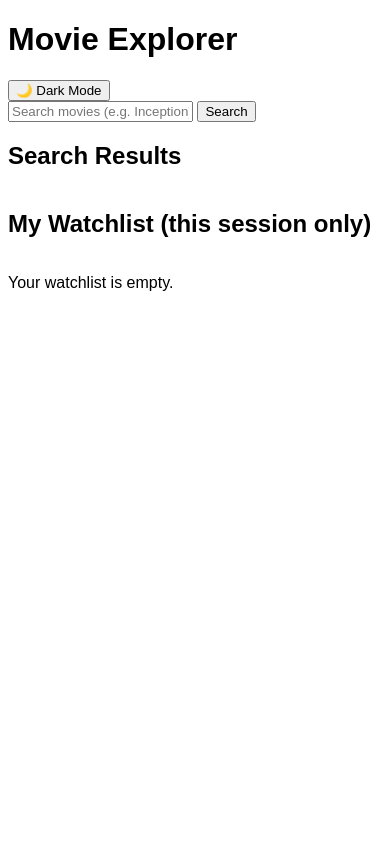
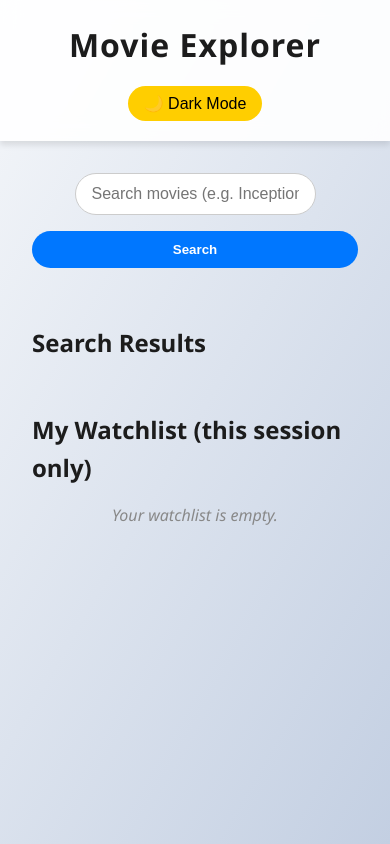
Before and after one commit to wsuits6/MovieHub, a plain HTML site: page index.html in a window 390 px wide. Drawn offline with Linux system fonts and the light colour scheme.

```diff
--- a/styles/style.css
+++ b/styles/style.css
@@ -1,33 +1,215 @@
-body {
-  font-family: Arial, sans-serif;
-  transition: background 0.4s, color 0.4s;
+/* Base Reset */
+* {
+  box-sizing: border-box;
+  margin: 0;
+  padding: 0;
 }
 
+body {
+  font-family: 'Segoe UI', Tahoma, Geneva, Verdana, sans-serif;
+  background: linear-gradient(120deg, #f5f7fa, #c3cfe2);
+  color: #1c1c1c;
+  line-height: 1.6;
+  transition: background 0.4s ease, color 0.4s ease;
+  min-height: 100vh;
+  display: flex;
+  flex-direction: column;
+}
+
+/* Dark Mode */
 .dark-mode {
-  background: #121212;
+  background: linear-gradient(120deg, #121212, #1e1e1e);
   color: #e0e0e0;
 }
 
+/* Header */
+header {
+  display: flex;
+  justify-content: space-between;
+  align-items: center;
+  padding: 1.2rem 2rem;
+  background: rgba(255,255,255,0.9);
+  box-shadow: 0 4px 6px rgba(0,0,0,0.1);
+  backdrop-filter: blur(10px);
+  transition: background 0.4s, box-shadow 0.4s;
+}
+
+.dark-mode header {
+  background: rgba(30,30,30,0.9);
+  box-shadow: 0 4px 6px rgba(0,0,0,0.6);
+}
+
+header h1 {
+  font-size: 2rem;
+  letter-spacing: 1px;
+}
+
+/* Theme Button */
+#themeToggle {
+  padding: 0.5rem 1rem;
+  border: none;
+  border-radius: 50px;
+  cursor: pointer;
+  font-size: 1rem;
+  transition: background 0.3s, transform 0.3s;
+  background: #ffce00;
+}
+
+#themeToggle:hover {
+  transform: scale(1.1);
+}
+
+.dark-mode #themeToggle {
+  background: #bb86fc;
+  color: #fff;
+}
+
+/* Main Sections */
+main {
+  flex: 1;
+  padding: 2rem;
+  max-width: 1200px;
+  margin: auto;
+}
+
+.search-area {
+  display: flex;
+  flex-wrap: wrap;
+  align-items: center;
+  gap: 1rem;
+  margin-bottom: 2rem;
+}
+
+#searchInput {
+  flex: 1;
+  padding: 0.7rem 1rem;
+  border-radius: 50px;
+  border: 1px solid #ccc;
+  font-size: 1rem;
+  transition: all 0.3s;
+}
+
+#searchInput:focus {
+  outline: none;
+  border-color: #0077ff;
+  box-shadow: 0 0 10px rgba(0,119,255,0.3);
+}
+
+#searchBtn {
+  padding: 0.7rem 1.5rem;
+  border-radius: 50px;
+  border: none;
+  background: #0077ff;
+  color: #fff;
+  cursor: pointer;
+  font-weight: bold;
+  transition: all 0.3s;
+}
+
+#searchBtn:hover {
+  background: #005bb5;
+  transform: translateY(-2px);
+}
+
+.dark-mode #searchBtn {
+  background: #bb86fc;
+}
+
+.dark-mode #searchInput {
+  background: #2d2d2d;
+  color: #e0e0e0;
+  border: 1px solid #555;
+}
+
+/* Status Message */
+#statusMessage {
+  width: 100%;
+  margin-top: 0.5rem;
+  font-style: italic;
+  color: #ff4d4f;
+}
+
+/* Grids */
 .grid {
   display: grid;
   grid-template-columns: repeat(auto-fill, minmax(220px, 1fr));
   gap: 20px;
 }
 
+/* Movie Card */
 .movie-card {
   background: #fff;
-  border-radius: 8px;
+  border-radius: 12px;
   overflow: hidden;
-  box-shadow: 0 4px 8px rgba(0,0,0,0.1);
-  transition: transform 0.3s, box-shadow 0.3s;
+  box-shadow: 0 10px 20px rgba(0,0,0,0.1);
+  transition: transform 0.3s ease, box-shadow 0.3s ease;
   cursor: pointer;
+  display: flex;
+  flex-direction: column;
+}
+
+.movie-card img {
+  width: 100%;
+  height: 330px;
+  object-fit: cover;
+  transition: transform 0.3s ease;
+}
+
+.movie-card:hover img {
+  transform: scale(1.05);
 }
 
 .movie-card:hover {
-  transform: scale(1.05);
-  box-shadow: 0 8px 16px rgba(0,0,0,0.2);
+  transform: translateY(-5px);
+  box-shadow: 0 15px 30px rgba(0,0,0,0.2);
+}
+
+.movie-card .info {
+  padding: 1rem;
+}
+
+.movie-card .info h3 {
+  margin-bottom: 0.5rem;
+  font-size: 1.1rem;
+}
+
+.movie-card .info p {
+  font-size: 0.9rem;
+  color: #555;
 }
 
 .dark-mode .movie-card {
   background: #2d2d2d;
 }
+
+.dark-mode .movie-card .info p {
+  color: #ccc;
+}
+
+/* Watchlist Section */
+#watchlist-section {
+  margin-top: 3rem;
+}
+
+#watchlistEmpty {
+  font-style: italic;
+  color: #888;
+  margin-top: 1rem;
+  text-align: center;
+}
+
+/* Responsive */
+@media(max-width: 768px) {
+  header {
+    flex-direction: column;
+    gap: 1rem;
+  }
+
+  .search-area {
+    flex-direction: column;
+  }
+
+  #searchBtn {
+    width: 100%;
+  }
+}
```
Also changed, not shown: js/script.js (+12 -1 lines).
